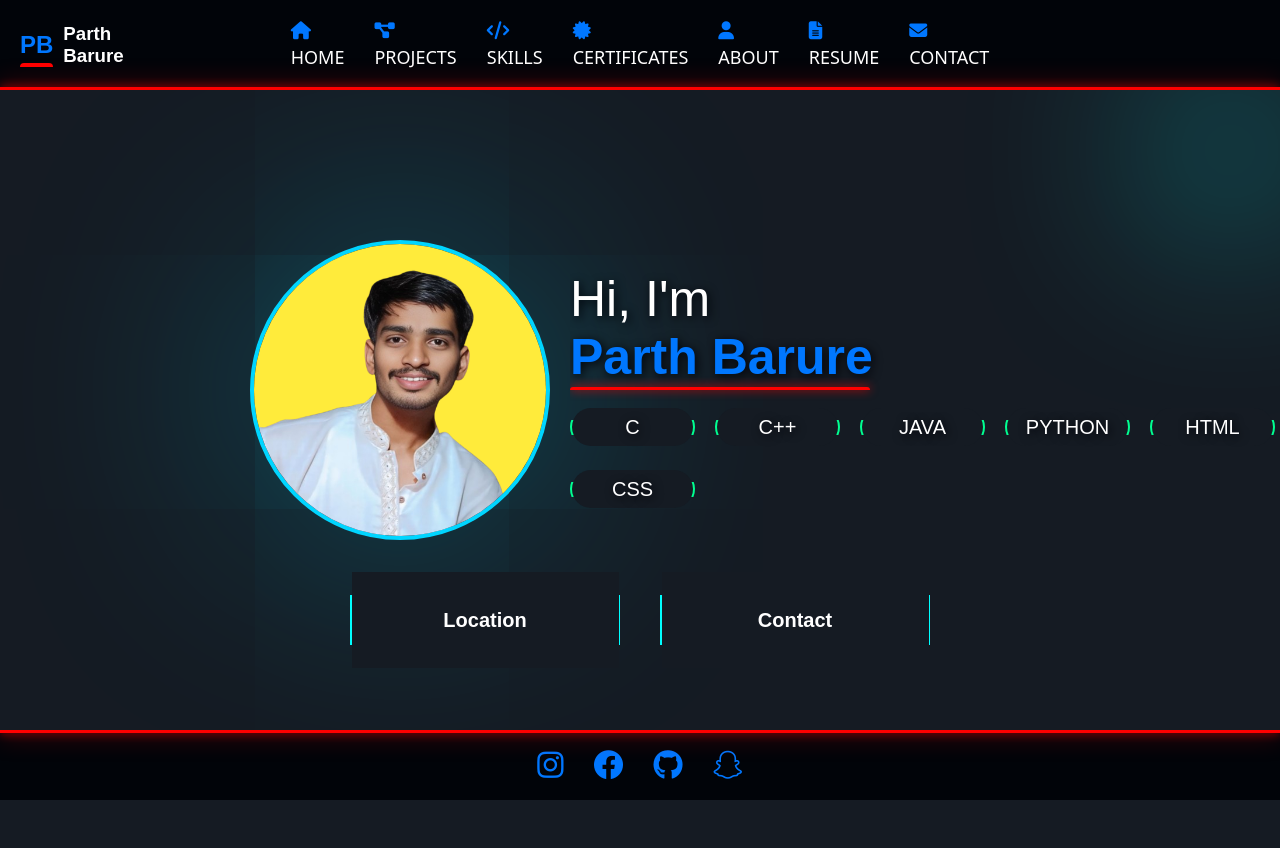
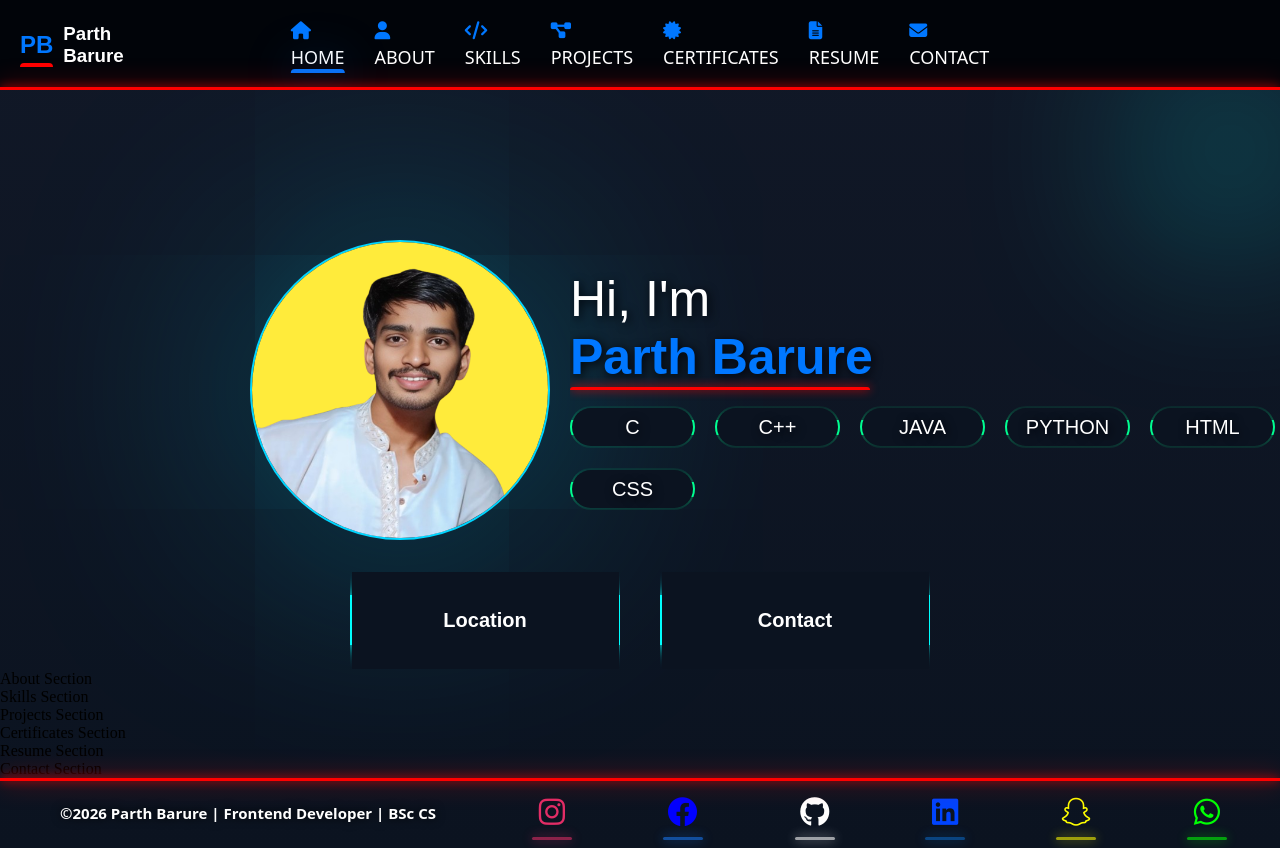
Before and after one commit to Parthreddy12/Personal-Portfolio-Website, a plain HTML site: page index.html in a window 1280 px wide. Before the commit the page ends 800 px from the top, so only its background shows below. Drawn offline with Linux system fonts and the light colour scheme.

Commit message:
Enhance portfolio layout and styling: added new sections for About, Skills, Projects, Certificates, and Contact; improved animations and navigation; updated footer design and social media links.

```diff
--- a/index.html
+++ b/index.html
@@ -17,16 +17,16 @@
             <h3 class="name fade-in" style="animation-delay: 1.4s;">Parth Barure</h3>
         </div>
         <ul>
-            <li class="slide-up" style="animation-delay: 0.4s;"><a class="nav-link" href="index.html"><i
+            <li class="slide-up" style="animation-delay: 0.4s;"><a class="nav-link active" href="index.html"><i
                         class="fas fa-home"></i><br><span>Home</span></a></li>
+            <li class="slide-up" style="animation-delay: 0.2s;"><a class="nav-link" href="#"><i
+                        class="fas fa-user"></i><br><span>About</span></a></li>
+                        <li class="slide-up" style="animation-delay: 0.2s;"><a class="nav-link" href="#"><i
+                                    class="fas fa-code"></i><br><span>Skills</span></a></li>
             <li class="slide-up" style="animation-delay: 0.3s;"><a class="nav-link" href="#"><i
                         class="fas fa-project-diagram"></i><br><span>Projects</span></a></li>
-            <li class="slide-up" style="animation-delay: 0.2s;"><a class="nav-link" href="#"><i
-                        class="fas fa-code"></i><br><span>Skills</span></a></li>
             <li class="slide-up" style="animation-delay: 0.1s;"><a class="nav-link" href="#"><i
                         class="fas fa-certificate"></i><br><span>Certificates</span></a></li>
-            <li class="slide-up" style="animation-delay: 0.2s;"><a class="nav-link" href="#"><i
-                        class="fas fa-user"></i><br><span>About</span></a></li>
             <li class="slide-up" style="animation-delay: 0.3s;"><a class="nav-link" href="#"><i
                         class="fas fa-file-alt"></i><br><span>Resume</span></a></li>
             <li class="slide-up" style="animation-delay: 0.4s;"><a class="nav-link" href="#"><i
@@ -36,6 +36,7 @@
 </header>
 
 <body>
+    <section id="home" class="section1">
             <div class="info">
                 <img class="photo" src="Images/MyPhoto.png" alt="">
                 <div class="intro">
@@ -52,25 +53,40 @@
                 </div>
             </div>
             <div class="other-info">
-        <div class="box">
-            <span class="location">Location</span>
+                <div class="box slide-right">
+                    <span class=" location">Location</span>
                     <span class="address">Harangul(Bk)Latur, Maharashtra 413512</span>
                 </div>
-        <div class="box">
-            <span class="location">Contact</span>
+
+                <div class="box slide-left">
+                    <span class=" location">Contact</span>
                     <span class="address">gabbar83303@gmain.com</span>
                 </div>
             </div>
 
             </div>
             </div>
+    </section>
+    <section id="about" class="section2">About Section</section>
+    <section id="skills" class="section3">Skills Section</section>
+    <section id="projects" class="section4">Projects Section</section>
+    <section id="certificates" class="section5">Certificates Section</section>
+    <section id="resume" class="section6">Resume Section</section>
+    <section id="contact" class="section7">Contact Section</section>
+
 </body>
 <footer>
-    <div class="social-media">
-    <i class="slide-up fab fa-instagram"></i>
-    <i class="slide-up fab fa-facebook"></i>
-    <i class="slide-up fab fa-github"></i>
-    <i class="slide-up fab fa-snapchat"></i>
+    <div class="social">
+    <h2>
+    ©2026 Parth Barure | Frontend Developer | BSc CS
+    </h2>
+    <a class="icon instagram"href="https://www.instagram.com/parth.barure?igsh=dHEzbXIwbDc3YzQw"><i class="slide-up fab fa-instagram"style="color:#e22d66; animation-delay:0.4s;"></i></a>
+    <a class="icon facebook"href="https://www.facebook.com/share/1ArCxM8eQZ/"><i class="slide-up fab fa-facebook"style="color:blue; animation-delay:0.3s;"></i></a>
+    <a class="icon github"href="https://github.com/Parthreddy12"><i class="slide-up fab fa-github"style="color:white; animation-delay:0.2s;"></i></a>
+    <a class="icon linkedin"href="https://www.linkedin.com/in/parth-barure-a94a91323?utm_source=share&utm_campaign=share_via&utm_content=profile&utm_medium=android_app"><i class="slide-up fab fa-linkedin"style="color:#0044ff; animation-delay:0.2s;"></i></a>
+    <a class="icon snapchat"href="https://www.snapchat.com/add/parthbarure5?share_id=gZdhUwbpnNo&locale=en-US"><i class="slide-up fab fa-snapchat"style="color:yellow; animation-delay:0.3s;"></i></a>
+    <a class="icon whatsapp"href="https://api.whatsapp.com/send/?phone=8669162436&text&type=phone_number&app_absent=0"><i class="slide-up fab fa-whatsapp"style="color:#00ff04; animation-delay:0.4s;"></i></a>
+
     </div>
 </footer>
 </html>
--- a/src/Animatins.css
+++ b/src/Animatins.css
@@ -1,6 +1,10 @@
 .slide-right{
     opacity: 0;
-    animation: slideFromRight 1s ease-out forwards;
+    animation: slideFromRight 1.5s ease forwards;
+}
+.slide-left{
+    opacity: 0;
+    animation: slideFromLeft 1.5s ease forwards;
 }
 .slide-up{
     opacity: 0;
@@ -24,14 +28,22 @@
 }
 @keyframes slideFromRight {
     from {
-        transform: translateX(-50px);
+        transform: translateX(-80px);
         opacity: 0;
-        width: 250px;
     }
     to {
         transform: translateX(0);
         opacity: 1;
-        width: 300px;
+    }
+}
+@keyframes slideFromLeft {
+    from {
+        transform: translateX(80px);
+        opacity: 0;
+    }
+    to {
+        transform: translateX(0);
+        opacity: 1;
     }
 }
 @keyframes expandLine {
--- a/src/style.css
+++ b/src/style.css
@@ -5,10 +5,16 @@
 }
 
 body {
-    background: #151b23;
+    background: linear-gradient(
+  to top,
+  #0b1320,
+  #111827
+);
+    /* background: #151b23; */
     position: relative;
     overflow: hidden;
     overflow-x: hidden;
+    overflow-y: visible;
     min-height: 100vh;
 }
 
@@ -166,7 +172,11 @@ nav ul li {
     box-shadow: 0 0 50px #0077ff;
     transition: width 0.3s ease;
 }
-
+.nav-link.active::after {
+    width: 100%;
+    background-color: #0077ff;
+    box-shadow: 0 0 50px #0077ff;
+}
 .nav-link:hover::after {
     width: 100%;
     text-shadow:
@@ -177,10 +187,10 @@ nav ul li {
     transition: color 0.5s ease;
     transition: width 0.3s ease;
 }
-
+/* stats footer design */
 footer {
     width: 100%;
-    background: #010409;
+    padding: 20px 60px;
     margin-top: auto;
     height: 70px;
     bottom: 0;
@@ -189,11 +199,10 @@ footer {
     display: flex;
     justify-content: center;
     align-items: center;
-    position: fixed;
-    overflow: hidden;
+    position: relative;
+    overflow: visible;
     z-index: 1;
 }
-
 footer::after {
     content: "";
     position: absolute;
@@ -211,23 +220,104 @@ footer::after {
     transform: translateX(-50%);
     animation: expandLine 1.7s ease-in forwards;
 }
-
-.social-media {
+footer h2{
+    color: white;
+    font-size: 15px;
+    text-shadow: 0 0 10px #000000;
+    font-family: system-ui, -apple-system, BlinkMacSystemFont, 'Segoe UI', Roboto, Oxygen, Ubuntu, Cantarell, 'Open Sans', 'Helvetica Neue', sans-serif;
+}
+.social {
     display: flex;
+    justify-content: space-between;
+    align-items: center;
+    width:100% ;
+}
+.icon{
+    position: relative;
+    display: flex;
+    align-items: center;
     justify-content: center;
-    align-items: center;
-    gap: 30px;
+    font-size: 26px;
+    color: white;
+    text-decoration: none;
+}
+.icon::after {
+    content: "";
+    position: absolute;
+    left: 50%;
+    transform: translateX(-50%);
+    bottom: -10px;
+    width: 40px;
+    height: 3px;
+    border-radius: 20px;
+    opacity: 0.6;
+    transition: all 0.3s ease;
+}
+.icon:hover::after {
+    width: 55px;
+    opacity: 1;
+}
+.instagram::after {
+    background: #e22d66;
+    box-shadow: 0 0 12px #e22d66;
 }
 
-.social-media i {
-    position: static;
+.facebook::after {
+    background: #1877f2;
+    box-shadow: 0 0 12px #1877f2;
+}
+
+.github::after {
+    background: #ffffff;
+    box-shadow: 0 0 12px #ffffff;
+}
+
+.linkedin::after {
+    background: #0a66c2;
+    box-shadow: 0 0 12px #0a66c2;
+}
+
+.snapchat::after {
+    background: #fffc00;
+    box-shadow: 0 0 12px #fffc00;
+}
+
+.whatsapp::after {
+    background: #00ff04;
+    box-shadow: 0 0 12px #00ff04;
+}
+.instagram:hover {
+    text-shadow: 0 0 5px #e22d66;
+}
+
+.facebook:hover{
+    text-shadow: 0 0 5px #1877f2;
+}
+
+.github:hover{
+    text-shadow: 0 0 5px #ffffff;
+}
+
+.linkedin:hover{
+    text-shadow: 0 0 5px #0a66c2;
+}
+
+.snapchat:hover {
+    text-shadow: 0 0 5px #fffc00;
+}
+
+.whatsapp:hover {
+    text-shadow: 0 0 5px #00ff04;
+}
+
+.social a {
+    display: inline-block;
     font-size: 30px;
     cursor: pointer;
-    color: #0077ff;
+    transition: transform 0.5s ease;
 }
 
-.social-media i:hover {
-    color: #ffffff;
-    transform: scale(1.3);
-    transition: 0.5s ease;
+.social a:hover{
+    transform: scale(1.2) ;
+
 }
--- a/src/style2.css
+++ b/src/style2.css
@@ -1,6 +1,6 @@
 .photo {
     width: 300px;
-    border: 4px solid rgb(0, 213, 255);
+    border: 2px solid rgb(0, 213, 255);
     border-radius: 50%;
     box-shadow: 0 0 1000px rgba(0, 221, 255, 0.411);
     margin-top: 150px;
@@ -65,6 +65,7 @@
     overflow: hidden;
     border-radius: 50px;
     z-index: 1;
+
 }
 .logos span::before {
     content: "";
@@ -74,6 +75,9 @@
     background-color: rgb(0, 255, 145);
     animation: animate 5s linear infinite;
     z-index: -1;
+    transform: rotate(90deg);
+    filter:
+        drop-shadow(0 0 10px rgb(0, 255, 145));
 }
 
 .logos span::after {
@@ -82,7 +86,7 @@
     width: calc(100% - 4px);
     height: 38px;
     border-radius: 20px;
-    background-color: #151b23;
+    background-color: #0b1320;
     z-index: -1;
 }
 
@@ -112,7 +116,10 @@
     width: 300px;
     height: 50px;
     background-color: cyan;
+    transform: rotate(15deg);
+    filter:drop-shadow(0 0 10px cyan);
     animation: animate 5s linear infinite;
+
     z-index: -1;
 }
 
@@ -120,8 +127,8 @@
     content: "";
     position: absolute;
     width: calc(100% - 3px);
-    height: 96px;
-    background-color: #151b23;
+    height: 97px;
+    background-color: #0b1320;
     z-index: -1;
 }
 .box {
```
Lines whose indentation alone changed are shown as unchanged.
